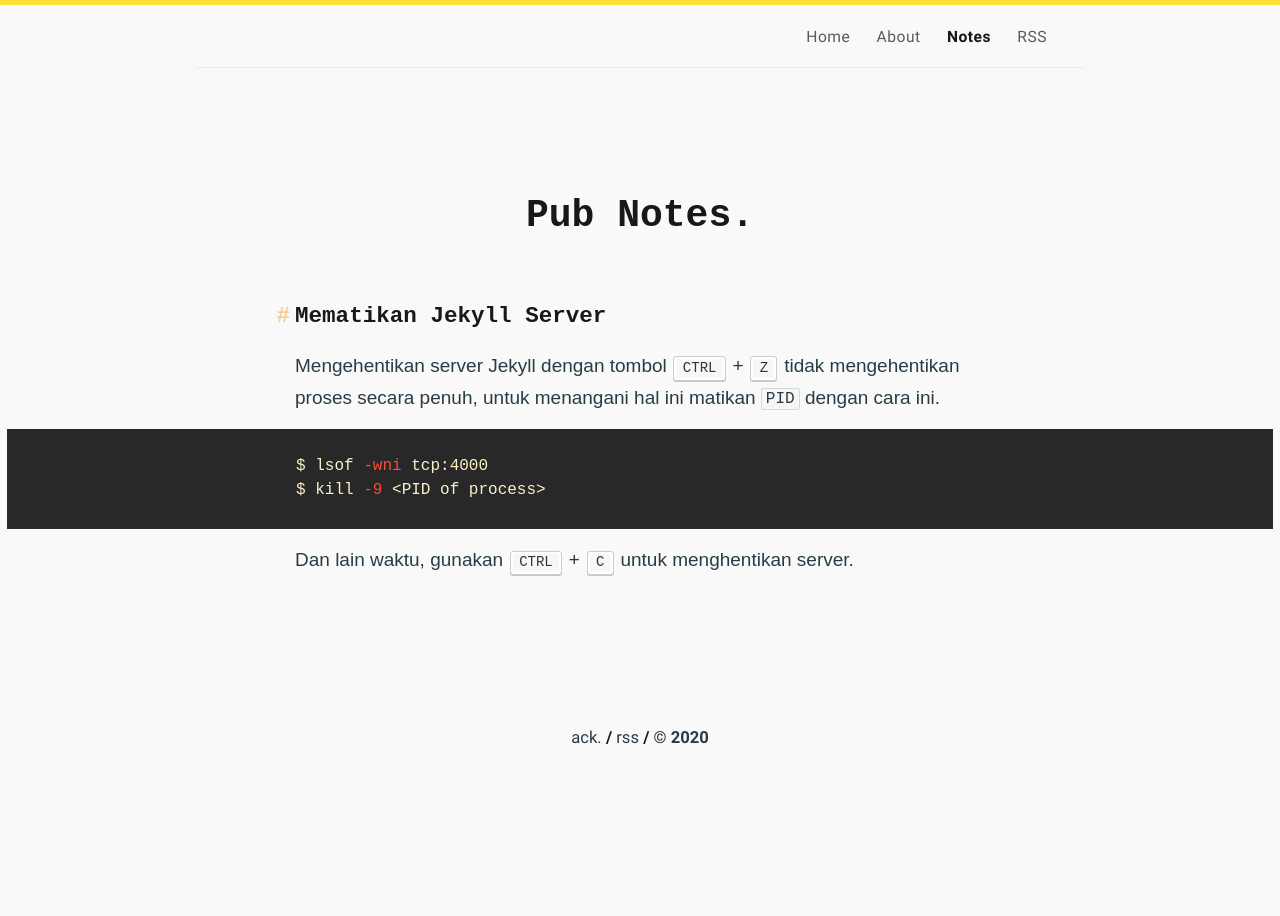
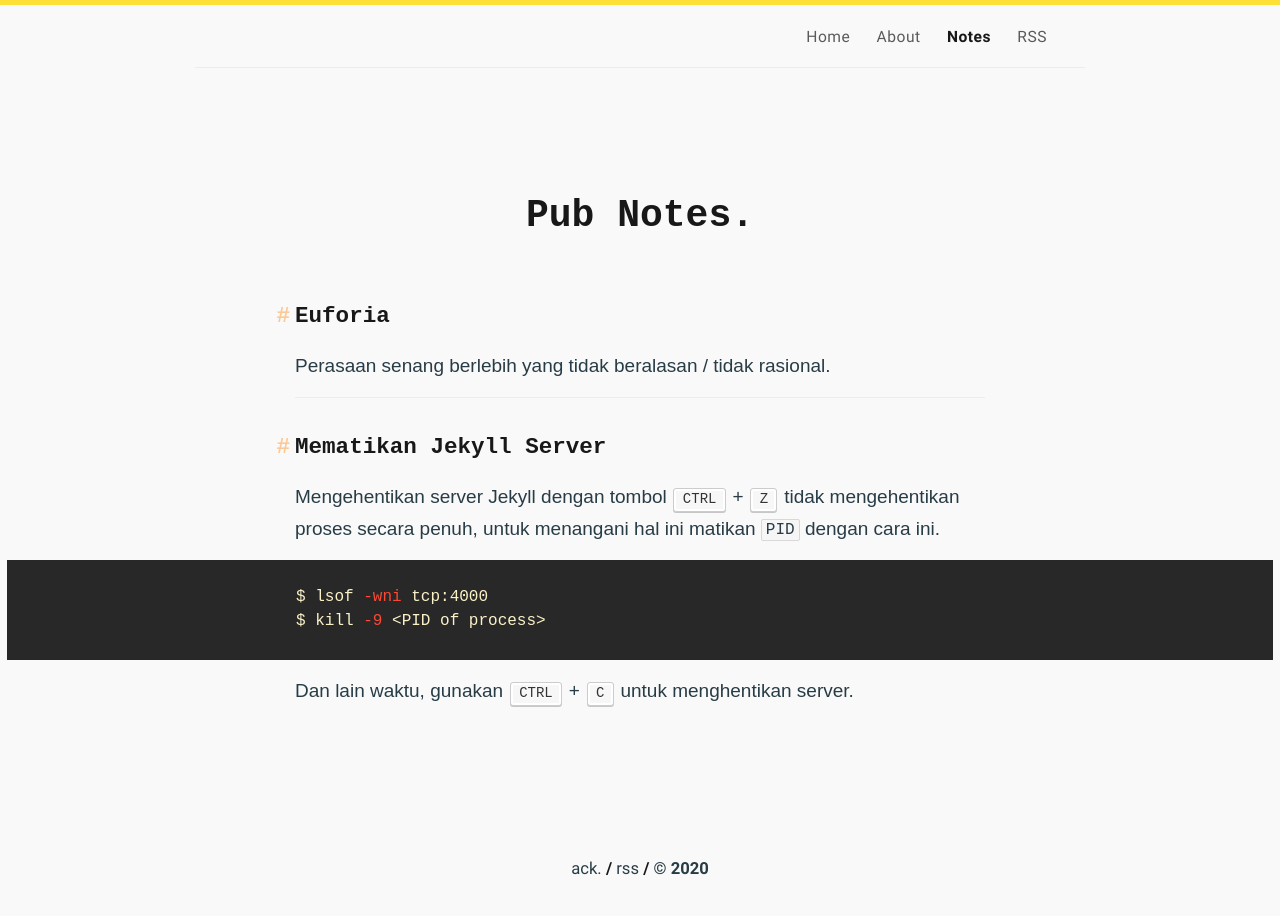
Before and after one commit to piharpi/piharpi.com, a Jekyll site: the page built from notes.md, in a window 1280 px wide. Built offline with Jekyll 4.4.1, drawn with Linux system fonts in a browser that asks for light colours; some web fonts are replaced.

Commit message:
add notes

```diff
--- a/notes.md
+++ b/notes.md
@@ -4,6 +4,12 @@
 layout: page
 excerpt: Catatan Public agar enggak usah pusing-pusing mengingat.
 comments: false
+---
+
+#### Euforia
+
+Perasaan senang berlebih yang tidak beralasan / tidak rasional.
+
 ---
 
 #### Mematikan Jekyll Server
```
